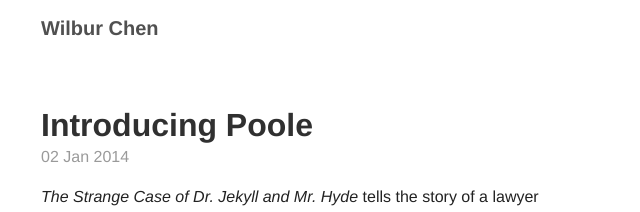
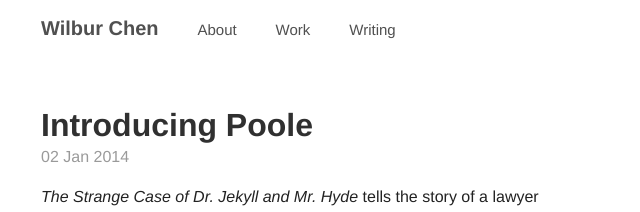
Before and after one commit to wilburc/wilburc.github.io, a Jekyll site: the page built from index.html, in a window 1280 px wide. Shown: the top 212 px of the page, without its empty margins (319-959 px from the left). Built offline with Jekyll 4.4.1, drawn with Linux system fonts in a browser that asks for light colours; the list of posts is cut into pages by our own code.

Commit message:
adding nav

```diff
--- a/_layouts/default.html
+++ b/_layouts/default.html
@@ -9,7 +9,10 @@
       <header class="masthead">
         <h3 class="masthead-title">
           <a href="{{ site.baseurl }}/" title="Home">{{ site.title }}</a>
-          <small>{{ site.tagline }}</small>
+          {% for page in site.nav_items %}
+            &nbsp; &nbsp; &nbsp;
+            <small><a href='{{ page[1]  }}'>{{ page[0] }}</a></small>
+          {% endfor %}
         </h3>
       </header>
 
```
